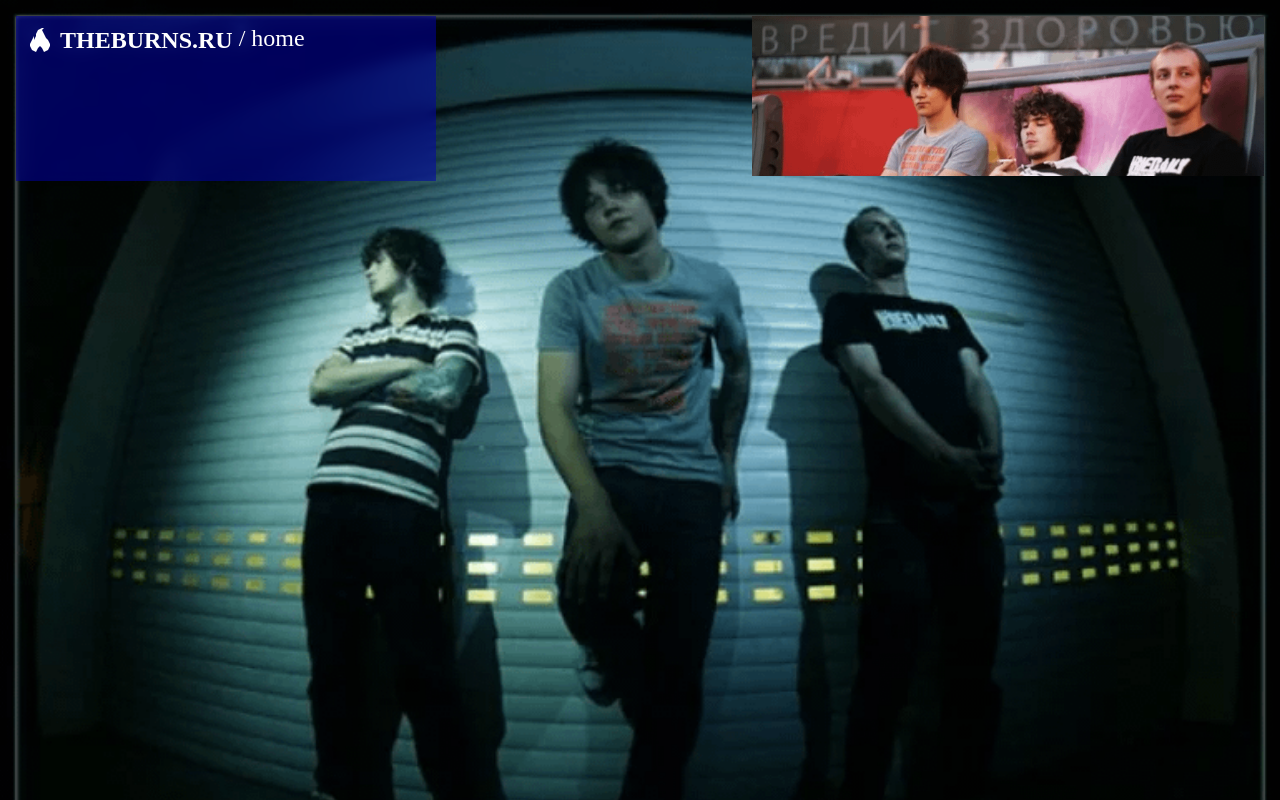
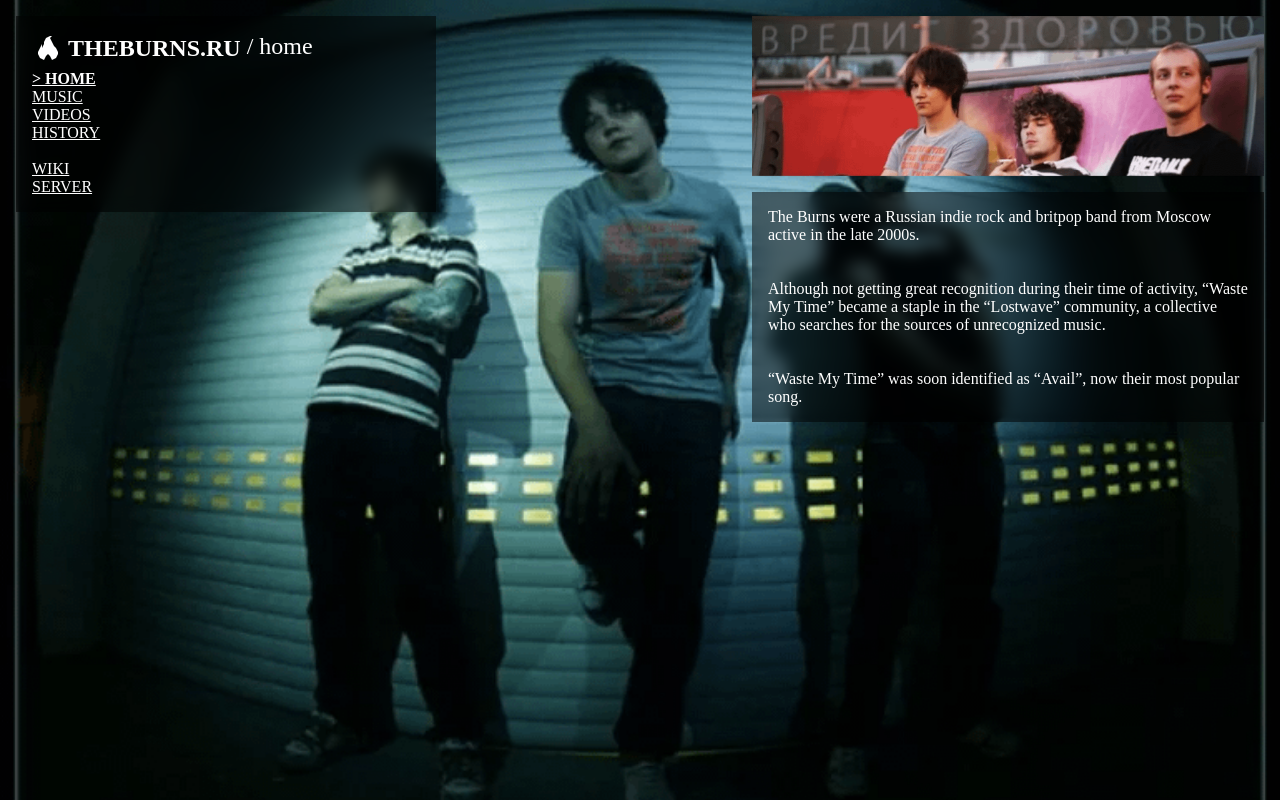
Before and after one commit to dae-vinity/burns-site, a plain HTML site: page index.html in a window 1280 px wide. Drawn offline with Linux system fonts and the light colour scheme; a web font is replaced by a local one.

Commit message:
the commit of all time

```diff
--- a/index.html
+++ b/index.html
@@ -12,20 +12,6 @@
   </head>
 
   <body>
-    <!--
-    <div class="background">
-      <img
-        src="./assets/images/blueassgarage.png"
-        style="
-          position: absolute;
-          z-index: -1;
-          height: 100%;
-          margin: -16px;
-        "
-      />
-    </div>
-    -->
-
     <div class="directory">
       <img
         src="assets/favicon.svg"
@@ -53,6 +39,14 @@
       >
         / home
       </p>
+
+      <p><a href="index" style="font-weight: bold">> HOME</a></p>
+      <p><a href="music">MUSIC</a></p>
+      <p><a href="videos">VIDEOS</a></p>
+      <p><a href="history">HISTORY</a></p>
+      <br />
+      <p><a href="wiki">WIKI</a></p>
+      <p><a href="https://discord.gg/wVsTjbtQRZ">SERVER</a></p>
     </div>
 
     <div class="information">
@@ -63,10 +57,31 @@
           background-position-y: 25%;
           width: 512px;
           height: 160px;
+          box-sizing: border-box;
         "
       ></div>
+      <p
+        style="
+          background-color: rgb(0, 0, 0, 0.5);
+          padding: 16px;
+          width: 512px;
+          box-sizing: border-box;
+          backdrop-filter: blur(8px);
+          margin-top: 16px;
+        "
+      >
+        The Burns were a Russian indie rock and britpop band from Moscow active
+        in the late 2000s. <br /><br /><br />
+        Although not getting great recognition during their time of activity,
+        “Waste My Time” became a staple in the “Lostwave” community, a
+        collective who searches for the sources of unrecognized music.<br /><br /><br />
+        “Waste My Time” was soon identified as “Avail”, now their most popular
+        song.
+      </p>
     </div>
 
     <div class="musicPlayer"></div>
+
+    <script src="index.js"></script>
   </body>
 </html>
--- a/index.js
+++ b/index.js
@@ -0,0 +1,61 @@
+const images = [
+  "url(assets/images/blueassgarage.png)",
+  "url(assets/images/sneakyweaky.png)",
+  "url(assets/images/garryanddima.png)",
+  "url(assets/images/theyreallylikelights.jpg)",
+  "url(assets/images/bohemiumrapsody.jpg)",
+  "url(assets/images/thispictureiscoolngl.jpg)",
+  "url(assets/images/thetrioofalltime.jpg)",
+  "url(assets/images/red.jpg)",
+  "url(assets/images/nahtheyactuallyturnedintoaghost.jpg)",
+  "url(assets/images/lustisfilledwithsillyactions.jpg)",
+  "url(assets/images/sheseessomedrugsandmoney.jpg)",
+  "url(assets/images/whartthefuk.jpg)",
+  "url(assets/images/gayasf.jpg)",
+  "url(assets/images/podmoskovithink.png)",
+  "url(assets/images/guh.png)",
+];
+
+let lastIndex = -1;
+const body = document.body;
+
+const overlay1 = document.createElement("div");
+const overlay2 = document.createElement("div");
+
+[overlay1, overlay2].forEach((overlay) => {
+  overlay.style.position = "fixed";
+  overlay.style.top = "0";
+  overlay.style.left = "0";
+  overlay.style.width = "100%";
+  overlay.style.height = "100%";
+  overlay.style.zIndex = "-1";
+  overlay.style.backgroundSize = "cover";
+  overlay.style.backgroundPosition = "center";
+  overlay.style.transition = "opacity 2s ease-in-out";
+  document.body.prepend(overlay);
+});
+
+overlay1.style.backgroundImage = images[0];
+overlay1.style.opacity = "1";
+overlay2.style.opacity = "0";
+
+function getRandomIndex() {
+  let newIndex;
+  do {
+    newIndex = Math.floor(Math.random() * images.length);
+  } while (newIndex === lastIndex);
+  lastIndex = newIndex;
+  return newIndex;
+}
+
+function changeBackground() {
+  const newIndex = getRandomIndex();
+  const fadingIn = overlay1.style.opacity === "1" ? overlay2 : overlay1;
+  const fadingOut = overlay1.style.opacity === "1" ? overlay1 : overlay2;
+
+  fadingIn.style.backgroundImage = images[newIndex];
+  fadingIn.style.opacity = "1";
+  fadingOut.style.opacity = "0";
+}
+
+setInterval(changeBackground, 10000);
--- a/style.css
+++ b/style.css
@@ -2,7 +2,9 @@ p {
   font-family: "Pragmatica";
   font-weight: normal;
   font-style: normal;
+  font-size: 16px;
   color: white;
+  margin: 0px;
 }
 
 h1 {
@@ -10,24 +12,26 @@ h1 {
   font-weight: 900;
   font-style: normal;
   color: white;
+  font-size: 24px;
 }
 
 body {
   background-color: black;
   padding: 0px;
   margin: 0px;
-  background-image: url(assets/images/blueassgarage.png);
-  background-repeat: no-repeat;
-  background-size: cover;
+}
+
+a {
+  color: white;
+  margin: 0px;
 }
 
 .directory {
   position: absolute;
-  background-color: rgb(0, 0, 180, 0.5);
-  padding: 8px;
+  background-color: rgb(0, 0, 0, 0.5);
+  padding: 16px;
   margin: 16px;
   width: 420px;
-  height: 165px;
   box-sizing: border-box;
   backdrop-filter: blur(8px);
 }
```
Also changed, not shown: assets/images/bohemiumrapsody.jpg (added), assets/images/garryanddima.png (added), assets/images/gayasf.jpg (added), assets/images/guh.png (added), assets/images/killers.jpg (deleted), assets/images/lustisfilledwithsillyactions.jpg (added), assets/images/nahtheyactuallyturnedintoaghost.jpg (added), assets/images/podmoskovithink.png (added), assets/images/red.jpg (added), assets/images/sheseessomedrugsandmoney.jpg (added), assets/images/sneakyweaky.png (added), assets/images/thetrioofalltime.jpg (added), assets/images/theyreallylikelights.jpg (added), assets/images/thispictureiscoolngl.jpg (added), 1 more files.
